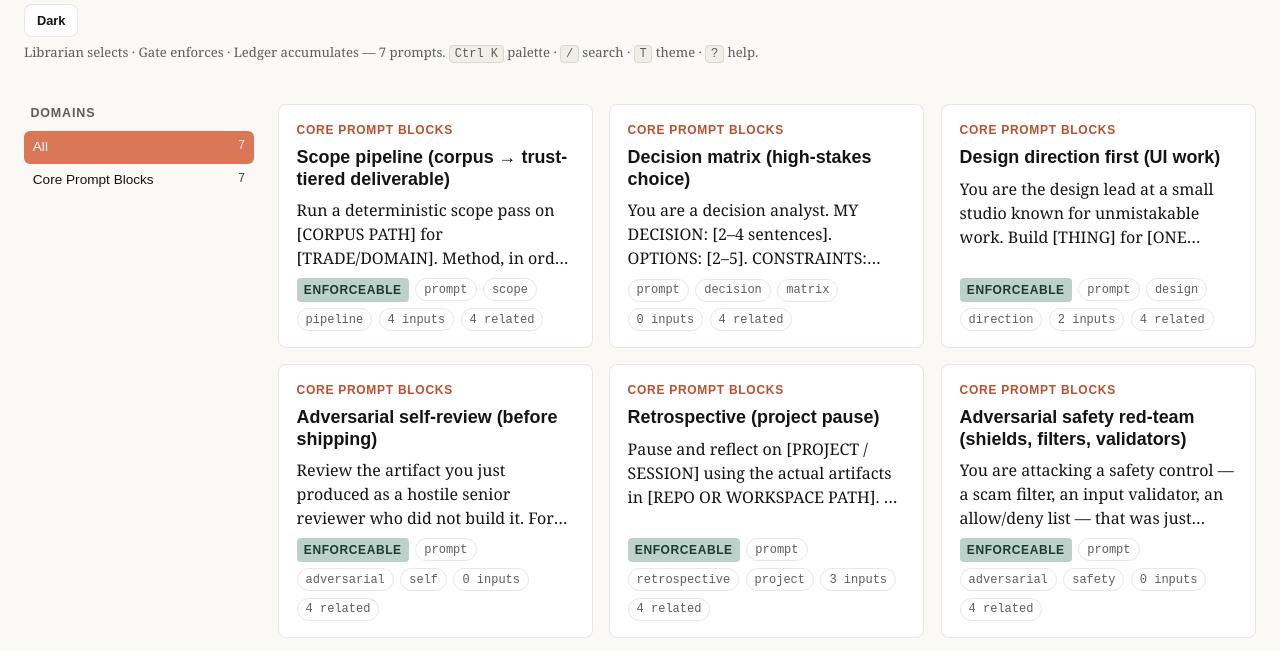
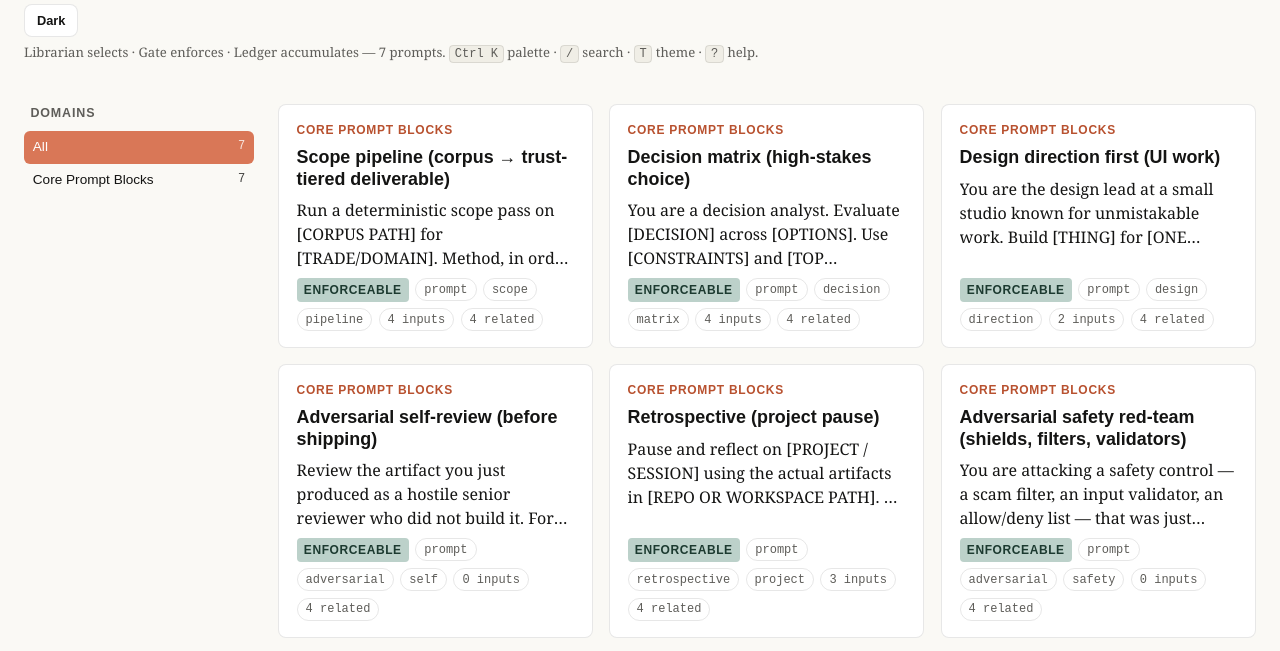
Before and after one commit to BFlinkDesign/PROMPTOS, a website: page console/promptos-console.html in a window 1280 px wide. Shown: the part 69-720 px from the top of the page. Drawn offline with Linux system fonts and the light colour scheme.

Commit message:
Harden decision matrix prompt quality (#19)
* feat(prompts): harden decision matrix

* test(eval): pin decision matrix evidence gate

* docs: record decision matrix baseline

---------

Co-authored-by: SignX Agent <agent@signx.local>

```diff
--- a/console/promptos-console.html
+++ b/console/promptos-console.html
@@ -396,10 +396,27 @@ const DATA = {
       "type": "prompt",
       "source_path": "prompts/decision-matrix.md",
       "title": "Decision matrix (high-stakes choice)",
-      "summary": "You are a decision analyst. MY DECISION: [2–4 sentences]. OPTIONS: [2–5]. CONSTRAINTS: [timeline/budget/team/dependencies]. TOP PRIORITIES: [3]. Produce: (1) weighted criteria matrix — 6–8 criteria including 3 I overlooked, weights totaling 100%, scores 1–10, ",
-      "input_requirements": [],
+      "summary": "You are a decision analyst. Evaluate [DECISION] across [OPTIONS]. Use [CONSTRAINTS] and [TOP PRIORITIES] as hard inputs, not decoration. First, restate the decision and list any missing evidence, ambiguous terms, or assumptions that could change the answer. If",
+      "input_requirements": [
+        {
+          "label": "DECISION",
+          "hint": "Fill this placeholder before running the prompt."
+        },
+        {
+          "label": "OPTIONS",
+          "hint": "Fill this placeholder before running the prompt."
+        },
+        {
+          "label": "CONSTRAINTS",
+          "hint": "Fill this placeholder before running the prompt."
+        },
+        {
+          "label": "TOP PRIORITIES",
+          "hint": "Fill this placeholder before running the prompt."
+        }
+      ],
       "expected_output_format": "Decision matrix (high-stakes choice)",
-      "rules": "You are a decision analyst. MY DECISION: [2–4 sentences]. OPTIONS: [2–5].\nCONSTRAINTS: [timeline/budget/team/dependencies]. TOP PRIORITIES: [3].\nProduce: (1) weighted criteria matrix — 6–8 criteria including 3 I\noverlooked, weights totaling 100%, scores 1–10, show the arithmetic\ncomputed by code; (2) top-3 risks per option with likelihood/impact and a\nspecific mitigation; (3) 6-month and 2-year second-order effects;\n(4) reversibility score 1–10 per option with reasoning; (5) pre-mortem on\nthe winner — three specific failure narratives; (6) recommendation with a\n\"proceed if…\" condition and a \"reconsider if…\" trigger, ending in one\nactionable sentence.",
+      "rules": "You are a decision analyst. Evaluate [DECISION] across [OPTIONS]. Use\n[CONSTRAINTS] and [TOP PRIORITIES] as hard inputs, not decoration.\nFirst, restate the decision and list any missing evidence, ambiguous terms, or\nassumptions that could change the answer. If a critical input is unknown, say\nwhat evidence would resolve it instead of inventing certainty.\nProduce:\n1. **Weighted criteria matrix:** 6–8 criteria, including 3 I likely\noverlooked. Weights must total 100%. Score each option 1–10 and recompute\nthe weighted totals by code or explicit arithmetic.\n2. **Risk table:** top 3 risks per option with likelihood, impact, trigger,\nand one specific mitigation.\n3. **Second-order effects:** likely effects at 6 months and 2 years.\n4. **Reversibility:** score 1–10 for each option, with the cost and time to\nunwind the choice.\n5. **Pre-mortem:** three concrete failure narratives for the apparent winner.\n6. **Recommendation:** one winner, one runner-up, and the evidence that would\nmake you switch.\nVerify gate before final answer: cite the source of every supplied fact, label\nassumptions, recompute the scoring totals, and never hide ties or near-ties.\nEnd with exactly two lines: `Proceed if ...` and `Reconsider if ...`.",
       "domain": "Core Prompt Blocks",
       "tags": [
         "decision",
@@ -409,10 +426,10 @@ const DATA = {
         "choice",
         "prompts"
       ],
-      "maturity": "draft",
+      "maturity": "hardened",
       "created_at": "legacy-unknown",
       "updated_at": "legacy-unknown",
-      "score": 50,
+      "score": 100,
       "related": [
         "core.scope-pipeline",
         "core.design-direction-first",
@@ -641,12 +658,29 @@ const DATA = {
       "domain": "Core Prompt Blocks",
       "num": 2,
       "title": "Decision matrix (high-stakes choice)",
-      "summary": "You are a decision analyst. MY DECISION: [2–4 sentences]. OPTIONS: [2–5]. CONSTRAINTS: [timeline/budget/team/dependencies]. TOP PRIORITIES: [3]. Produce: (1) weighted criteria matrix — 6–8 criteria including 3 I overlooked, weights totaling 100%, scores 1–10, ",
+      "summary": "You are a decision analyst. Evaluate [DECISION] across [OPTIONS]. Use [CONSTRAINTS] and [TOP PRIORITIES] as hard inputs, not decoration. First, restate the decision and list any missing evidence, ambiguous terms, or assumptions that could change the answer. If",
       "replaces": "",
       "when_to_use": "Decision matrix (high-stakes choice)",
-      "inputs": [],
-      "rules": "You are a decision analyst. MY DECISION: [2–4 sentences]. OPTIONS: [2–5].\nCONSTRAINTS: [timeline/budget/team/dependencies]. TOP PRIORITIES: [3].\nProduce: (1) weighted criteria matrix — 6–8 criteria including 3 I\noverlooked, weights totaling 100%, scores 1–10, show the arithmetic\ncomputed by code; (2) top-3 risks per option with likelihood/impact and a\nspecific mitigation; (3) 6-month and 2-year second-order effects;\n(4) reversibility score 1–10 per option with reasoning; (5) pre-mortem on\nthe winner — three specific failure narratives; (6) recommendation with a\n\"proceed if…\" condition and a \"reconsider if…\" trigger, ending in one\nactionable sentence.",
-      "enforceable": false,
+      "inputs": [
+        {
+          "label": "DECISION",
+          "hint": "Fill this placeholder before running the prompt."
+        },
+        {
+          "label": "OPTIONS",
+          "hint": "Fill this placeholder before running the prompt."
+        },
+        {
+          "label": "CONSTRAINTS",
+          "hint": "Fill this placeholder before running the prompt."
+        },
+        {
+          "label": "TOP PRIORITIES",
+          "hint": "Fill this placeholder before running the prompt."
+        }
+      ],
+      "rules": "You are a decision analyst. Evaluate [DECISION] across [OPTIONS]. Use\n[CONSTRAINTS] and [TOP PRIORITIES] as hard inputs, not decoration.\nFirst, restate the decision and list any missing evidence, ambiguous terms, or\nassumptions that could change the answer. If a critical input is unknown, say\nwhat evidence would resolve it instead of inventing certainty.\nProduce:\n1. **Weighted criteria matrix:** 6–8 criteria, including 3 I likely\noverlooked. Weights must total 100%. Score each option 1–10 and recompute\nthe weighted totals by code or explicit arithmetic.\n2. **Risk table:** top 3 risks per option with likelihood, impact, trigger,\nand one specific mitigation.\n3. **Second-order effects:** likely effects at 6 months and 2 years.\n4. **Reversibility:** score 1–10 for each option, with the cost and time to\nunwind the choice.\n5. **Pre-mortem:** three concrete failure narratives for the apparent winner.\n6. **Recommendation:** one winner, one runner-up, and the evidence that would\nmake you switch.\nVerify gate before final answer: cite the source of every supplied fact, label\nassumptions, recompute the scoring totals, and never hide ties or near-ties.\nEnd with exactly two lines: `Proceed if ...` and `Reconsider if ...`.",
+      "enforceable": true,
       "tags": [
         "decision",
         "matrix",
```
Also changed, not shown: PROJECT-STATE.md (+6 -5 lines), prompts/decision-matrix.md (+22 -10 lines), tests/failures/seed-decision-matrix-evidence-gate.json (added, +19 -0 lines), tests/promptfoo-regression.json (+28 -0 lines).
